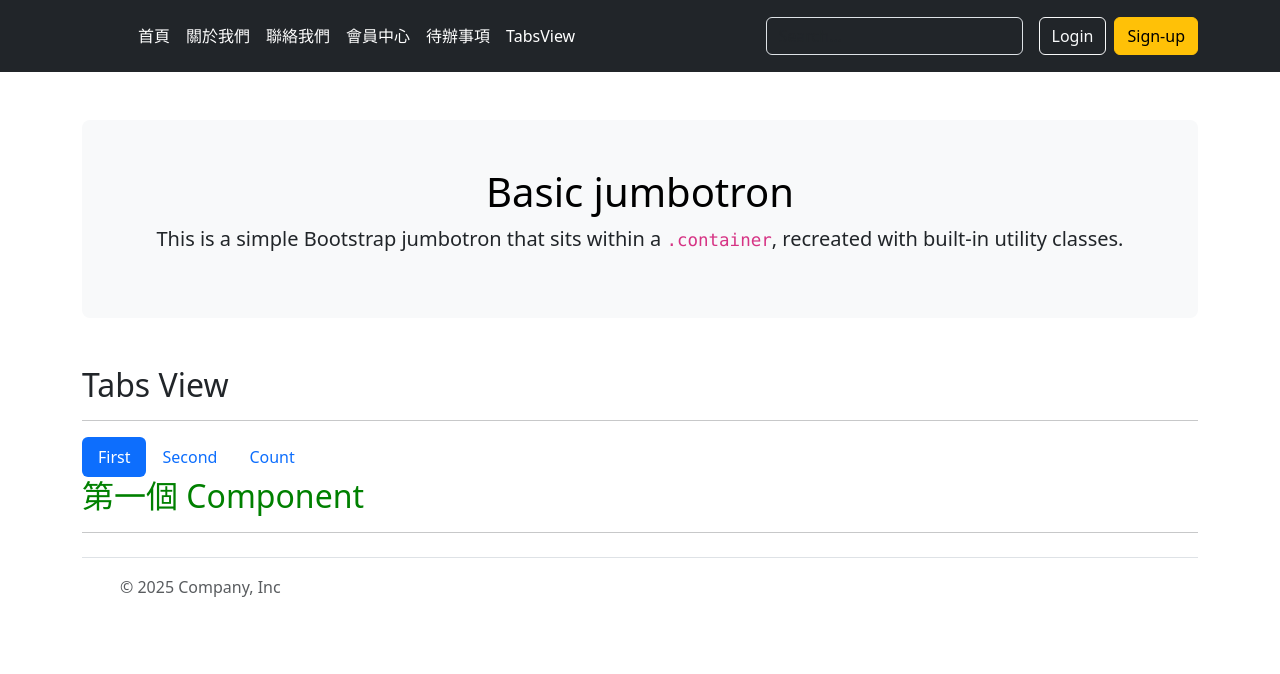
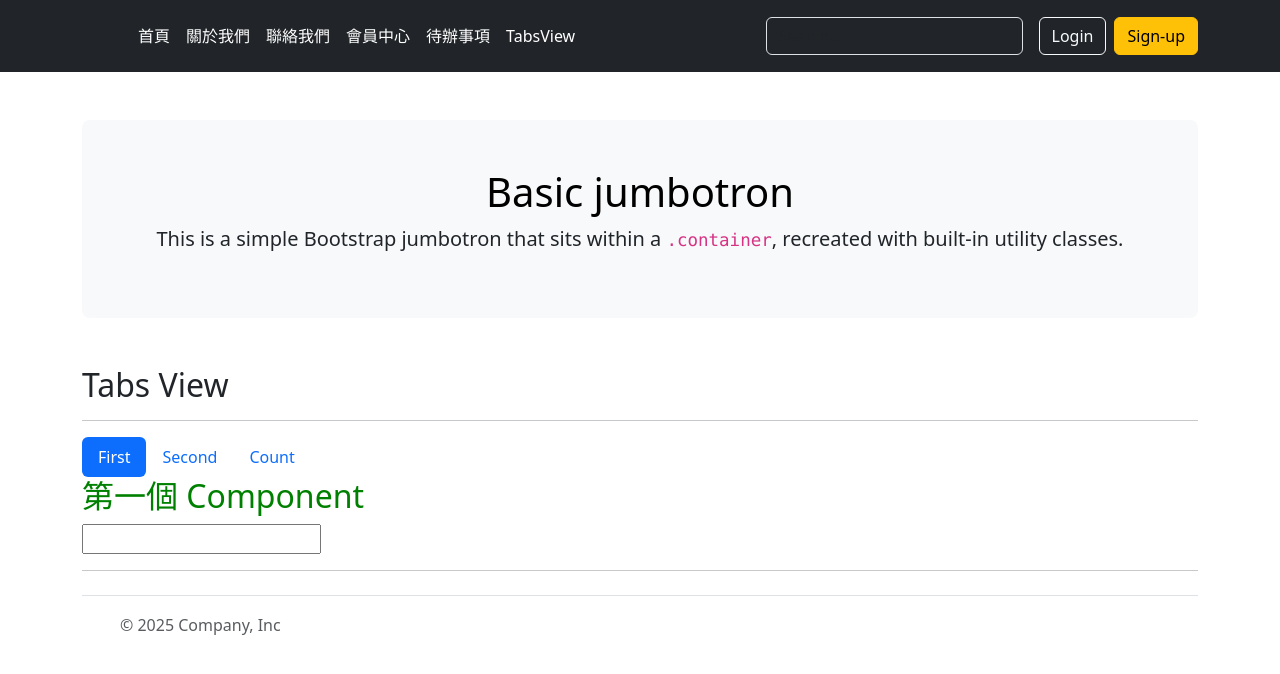
Before and after one commit to LanceChen2/vue-ojtm, a Vue app: page /tabs in a window 1280 px wide. Shown: the top 674 px of the page. Built offline with nearby package versions, Linux system fonts and the light colour scheme.

Commit message:
KeepAlive usage

```diff
--- a/src/components/FirstComponent.vue
+++ b/src/components/FirstComponent.vue
@@ -1,5 +1,6 @@
 <template>
     <h2 id="myH">第一個 Component</h2>
+    <input type="text" name="" id="">
 </template>
 
 <style scoped>
--- a/src/views/TabsView.vue
+++ b/src/views/TabsView.vue
@@ -27,7 +27,9 @@ const clickHanlder = index => {
                 <a class="nav-link" :class="{active: activedIndex === idx}" @mouseover="clickHanlder(idx)" href="#">{{ tab.name }}</a>
             </li>
         </ul>
-        <component :is="tabs[activedIndex].component"></component>
+        <KeepAlive>
+            <component :is="tabs[activedIndex].component"></component>
+        </KeepAlive>
     </div>
 </template>
 
```
